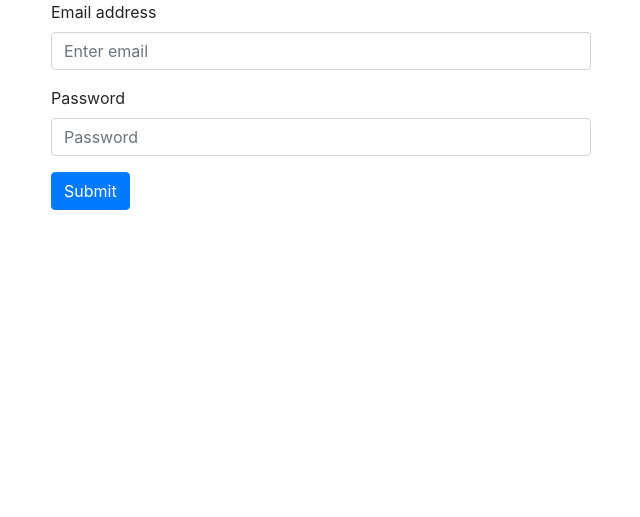
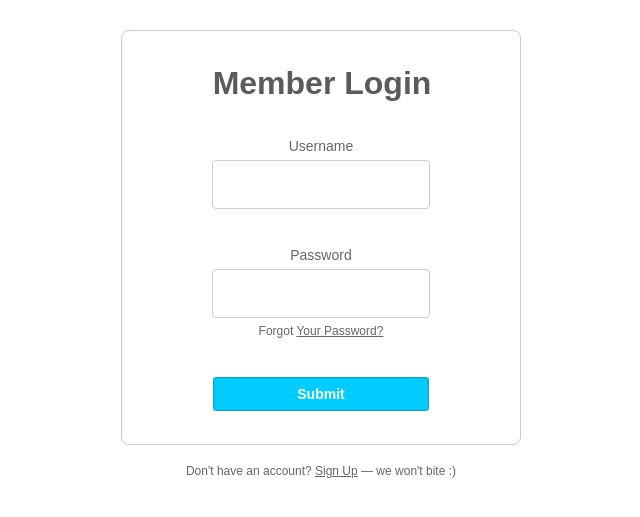
Before and after one commit to yashagarwalcs17/ecwebsite, a PHP site: page /login.php in a window 1280 px wide. Shown: the top 517 px of the page, without its empty margins (319-959 px from the left). Run offline with PHP 8.4, Linux system fonts and the light colour scheme.

Commit message:
Update login.php

```diff
--- a/login.php
+++ b/login.php
@@ -1,25 +1,150 @@
-<?php $title="Login Page" ?>
-<?php include('assets/header.php'); ?>
-<div class="container">
-	<form action="login.php" method="post">
-		<div class="row panel">
-		<div class="col"></div>
-		<div class="col-6 panel-body">
-	  	<div class="form-group">
-		    <label for="exampleInputEmail1">Email address</label>
-		    <input type="email" class="form-control" id="exampleInputEmail1" aria-describedby="emailHelp" placeholder="Enter email" name="username">
-	  	</div>
-	  	<div class="form-group">
-		    <label for="exampleInputPassword1">Password</label>
-		    <input type="password" class="form-control" id="exampleInputPassword1" placeholder="Password" name="password">
-	  	</div>
-	  	<button type="submit" class="btn btn-primary" name="submit">Submit</button>
-	  	</div>
-	  	<div class="col"></div>
-	  </div>
-	</form>
+<?php
+	session_start();
+	if(isset($_SESSION['uid'])){
+		header('location:index.php');
+	}
+?>
+<!DOCTYPE html>
+<html>
+<head>
+	<title>Login</title>
+	<style type="text/css">
+		*, html {
+		  box-sizing: border-box;
+		  padding:0;
+		  margin:0;
+		}
 
-</div>
+		*, *:before, *:after {
+		  box-sizing: inherit;
+		}
+
+		body {
+		  display: grid;
+		  justify-items: center;
+		}
+
+		form {
+		  display: grid;
+		  justify-items: center;
+		}
+
+		div {
+		  width:100%;
+		  justify-items: center;
+		  padding:1em;
+		}
+
+		div.signup {
+		  min-width:200px;
+		  max-width:400px;
+		  padding:.8em 2em;
+		}
+
+		.login-container {
+		  min-width:200px;
+		  max-width:400px;
+		  background:#fff;
+		  border:1px solid #ccc;
+		  margin-top:30px;
+		  border-radius:8px;
+		}
+
+		label, input {
+		  justify-items: center;
+		  display:block;
+		  padding: 1.2em;
+		}
+
+		input {
+		  width: 100%;
+		  border:1px solid #ccc;
+		  border-radius:4px;
+		  line-height: 1;
+		}
+
+		button[type="submit"] {
+		  width:100%;
+		  padding:10px;
+		  background:#00ccff;
+		  color:#fff;
+		  font:bold 14px Arial, sans-serif;
+		  border:none;
+		  border-radius:4px;
+		  line-height: 1;
+		  cursor:pointer;
+		  border:1px solid #fff;
+		  box-shadow: inset 0 0 2px 0 #333;
+		}
+
+		button[type="submit"]:hover {
+		  background:#0097bd;
+		  transition: background ease-in .1s;
+		}
+
+		/***TYPOGRAPHY***/
+		h1 {
+		  font: bold 32px Arial, sans-serif;
+		  text-align:center;
+		  text-shadow: 1px 2px 0 rgba(50, 50, 50, 0.8);
+		  background-color:#fff;
+		  color:transparent;
+		  background-clip:text;
+		}
+
+		p, label {
+		  font: 14px/14px "Arial", sans-serif;
+		  padding: .5em 0;
+		  color: #666;
+		}
+
+		p, a, a:link, a:visited, a:hover, a:active {
+		  font: 12px/14px "Arial", sans-serif;
+		  color: #666;
+		}
+
+		a:hover {
+		  font: 12px/14px "Arial", sans-serif;
+		  color: #000;
+		}
+
+		@media (max-width: 799px) {
+		  .login-container {
+		    min-width:200px;
+		    max-width:400px;
+		    background:#fff;
+		    border:none;
+		    margin-top:0;
+		  }
+		}
+	</style>
+</head>
+<body>
+	<div class="login-container">
+	  	<form action="/" method="get">
+		  	<div>
+			    <h1>Member Login</h1>
+		  	</div>
+		    <div>
+		        <label for="name">Username</label>
+		        <input type="text" id="name" name="username" required>
+		    </div>
+		    <div>
+		        <label for="password">Password</label>
+		        <input type="password" id="password" name="password" required>
+		        <p>Forgot <a href="#">Your Password?</a></p>
+		    </div>
+		    <div>
+		      <button type="submit">Submit</button>
+		   	</div>
+	  	</form>
+	</div><!--Login-container-->
+	<div class="signup">
+		<p>Don't have an account? <a href="signup.php">Sign Up</a> &mdash; we won't bite :)</p>
+	</div>
+
+</body>
+</html>
 <?php
 	if(isset($_POST['submit'])){
 		$username=$_POST['username'];
@@ -29,12 +154,16 @@
 		$run = mysqli_query($con, $query);
 		$row = mysqli_num_rows($run);
 
-		if(row==1){
-
+		if($row < 1){
+			?>
+			<script type="text/javascript">alert("Username of Password not found");</script>
+			<?php
 		}
 		else{
-			?><script type="text/javascript">alert("Username or Password not found");</script><?php
+			$data = mysqli_fetch_assoc($run);
+			$userid = $data['userid'];
+			$_SESSION['userid']=$userid;
+			header('location:index.php');
 		}
 	}
 ?>
-<?php include('assets/footer.php'); ?>
```
